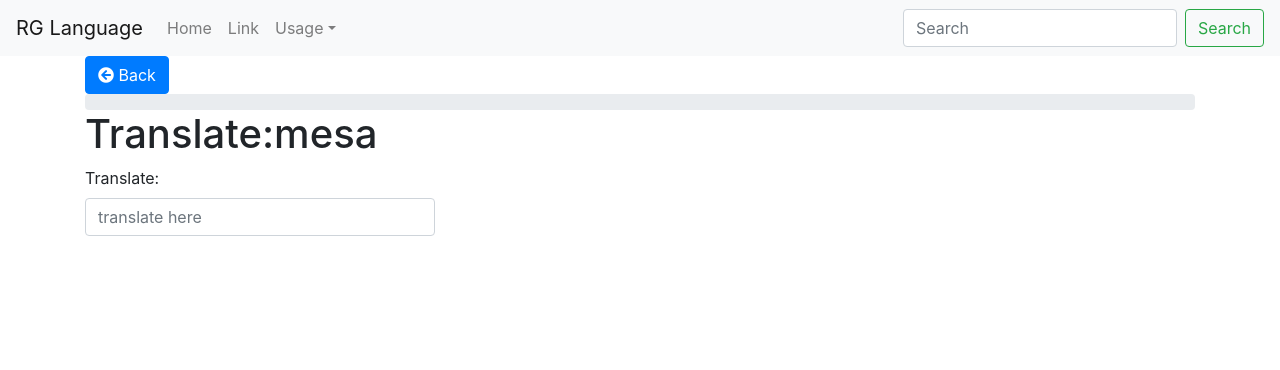
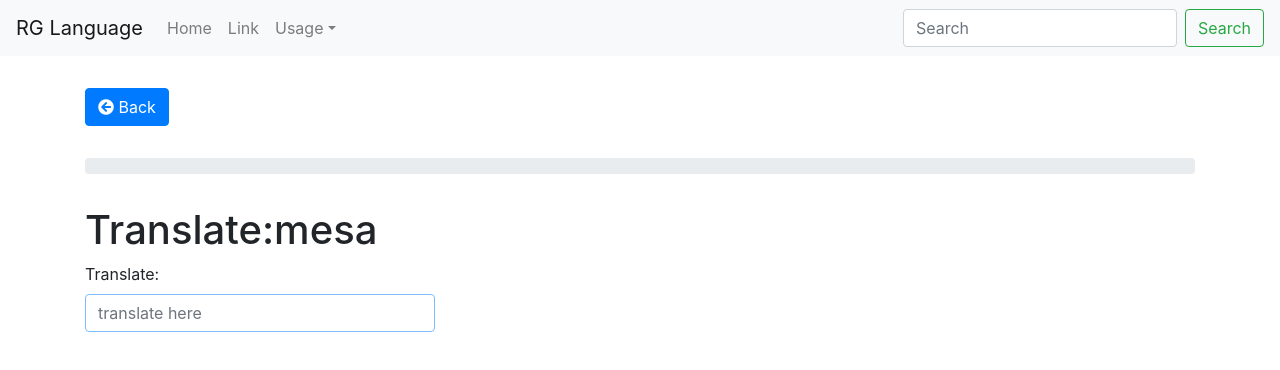
Before and after one commit to rsg71/RG_Language, a React (Create React App) app in the folder client/: page /quiz in a window 1280 px wide. Shown: the top 370 px of the page. Built offline with nearby package versions, Linux system fonts and the light colour scheme.

Commit message:
validated input field on quiz to turn green when user enters correct translation

```diff
--- /dev/null
+++ b/client/src/App.css
@@ -0,0 +1,8 @@
+.row{
+    margin:2rem auto;
+}
+
+input:focus,
+input:active {
+    box-shadow: none !important;
+}
--- a/client/src/App.js
+++ b/client/src/App.js
@@ -1,5 +1,6 @@
 import React from "react";
 import { BrowserRouter as Router, Route, Switch } from "react-router-dom";
+import "./App.css";
 import NavBar from "./components/Nav/Nav";
 
 import Home from "./pages/Home/Home"
--- a/client/src/components/QuizQuestion/QuizQuestion.js
+++ b/client/src/components/QuizQuestion/QuizQuestion.js
@@ -1,5 +1,5 @@
 import React from 'react'
-import { Button, FormControl, InputGroup } from 'react-bootstrap'
+// import { Button, FormControl, InputGroup } from 'react-bootstrap'
 
 
 export default function QuizQuestion(props) {
--- a/client/src/pages/Quiz/Quiz.css
+++ b/client/src/pages/Quiz/Quiz.css
@@ -1,11 +1,10 @@
-.correctAnswerInputBox {
-    border-color:green;
-    border:4px solid green;
-}
 
 .correctAnswerInputBox:focus {
-    border-color:green;
-    border:4px solid green;
+    border-color:rgb(100, 199, 100);
+    border:4px solid rgb(112, 196, 112) !important;
+    outline:none;
+    background-color:#7bd47b5c !important;
+    box-shadow: none !important;
 }
 
 #correctAnswerCheck{
@@ -17,3 +16,7 @@
     border:1px solid blue !important;
     border-radius:10px !important;
 }
+
+.correctSpan{
+    color:green;
+}
--- a/client/src/pages/Quiz/Quiz.js
+++ b/client/src/pages/Quiz/Quiz.js
@@ -1,43 +1,39 @@
-import React, { useState, useEffect } from "react"
+import React, { useState, useEffect, useRef } from "react"
 import { Container, Row, Col, Button, Form } from "react-bootstrap"
 import { Link } from "react-router-dom"
 import QuizQuestion from "../../components/QuizQuestion/QuizQuestion"
 import QuizProgressBar from "../../components/QuizProgressBar/QuizProgressBar"
 import Data from "../../data/data.json"
-import API from "../../utils/API"
+// import API from "../../utils/API"
 import "./Quiz.css"
 
 
 
 export default function Quiz() {
 
+    const inputRef = useRef(null)
     const [correctAnswers, setCorrectAnswers] = useState(0)
 
     const [questionIndex, setQuestionIndex] = useState(0)
     const [wordToTranslate, setWordToTranslate] = useState("")
     const [answer, setAnswer] = useState()
     const [userInput, setUserInput] = useState("")
-    const [questionsLength, setQuestionsLength] = useState(4)
+    const [questionsLength, ] = useState(4)
+
+    const [correct, setCorrect] = useState(false)
 
 
     console.log(`question index: ${questionIndex}, question length: ${questionsLength}`)
 
-    // useEffect(() => {
-    //     setQuestionsLength(4)
-    //     renderQuestion()
-    // }, [])
+    useEffect(() => {
+        inputRef.current.focus()
+    }, [])
 
     useEffect(() => {
         if (questionIndex < questionsLength) {
             renderQuestion()
         }
     }, [questionIndex])
-
-
-    // useEffect(() => {
-    //     verifyAnswer(userInput)
-    // }, [userInput])
-
 
 
     function renderQuestion() {
@@ -47,22 +43,26 @@ export default function Quiz() {
     }
 
 
-
     function verifyAnswer(value) {
         if (value === answer) {
             console.log("answer is correct!");
+            setCorrect(true)
+
+            setTimeout(() => {
             setCorrectAnswers(correctAnswers + 1);
-
             if (questionIndex < questionsLength) {
                 setUserInput("")
                 setQuestionIndex(questionIndex + 1)
                 // renderQuestion()
+                setCorrect(false)
             }
+            },2000)
         }
     }
 
 
     function handleInputChange(event) {
+        event.preventDefault();
         const { value } = event.target;
 
         setUserInput(value);
@@ -89,6 +89,9 @@ export default function Quiz() {
                     </Col>
                 </Row>
 
+
+
+
                 {
                     questionIndex < questionsLength ?
                     <>
@@ -97,9 +100,14 @@ export default function Quiz() {
 
                         <QuizQuestion word={wordToTranslate} />
                         <Form>
-                            <Form.Group controlId="formGroupEmail">
+                            <Form.Group >
                                 <Form.Label>Translate:</Form.Label>
-                                <Form.Control type="text" placeholder="translate here" value={userInput} onChange={e => handleInputChange(e)} />
+                                <Form.Control id="quizInputField" type="text" placeholder="translate here" value={userInput} onChange={e => handleInputChange(e)}
+                                className={userInput === answer? "correctAnswerInputBox": "notAnswered"}
+                                readOnly={correct}
+                                ref={inputRef}
+                                onSubmit={() => console.log('submitted')}
+                                />
                             </Form.Group>
                         </Form>
 
@@ -109,7 +117,8 @@ export default function Quiz() {
 
                 <Row>
                     <Col>
-                        {userInput.trim() === answer && <i id="correctAnswerCheck" className="far fa-check-circle"></i>}
+                        {userInput === answer &&
+                        <span className="correctSpan"><i id="correctAnswerCheck" className="far fa-check-circle"></i> Correct!</span>}
                     </Col>
                 </Row>
                 </>
--- a/client/src/pages/Spanish/Spanish.js
+++ b/client/src/pages/Spanish/Spanish.js
@@ -15,9 +15,9 @@ export default function Spanish() {
     function loadWords() {
         API.getAllSpanishWords()
         .then(res => {
-            console.log("total length of words: ", res.length);
+            console.log("total length of spanish words: ", res.data.length);
             console.log(res)
-            setTotalSpanishWords(res)
+            setTotalSpanishWords(res.data.length)
         })
         .catch(err => console.log(err))
     }
@@ -31,6 +31,7 @@ export default function Spanish() {
                     <Col>
                         <h1>Spanish home</h1>
                         <Progress />
+                        <h2 style={{float: "right"}}>{totalSpanishWords}</h2>
                     </Col>
                 </Row>
 
```
